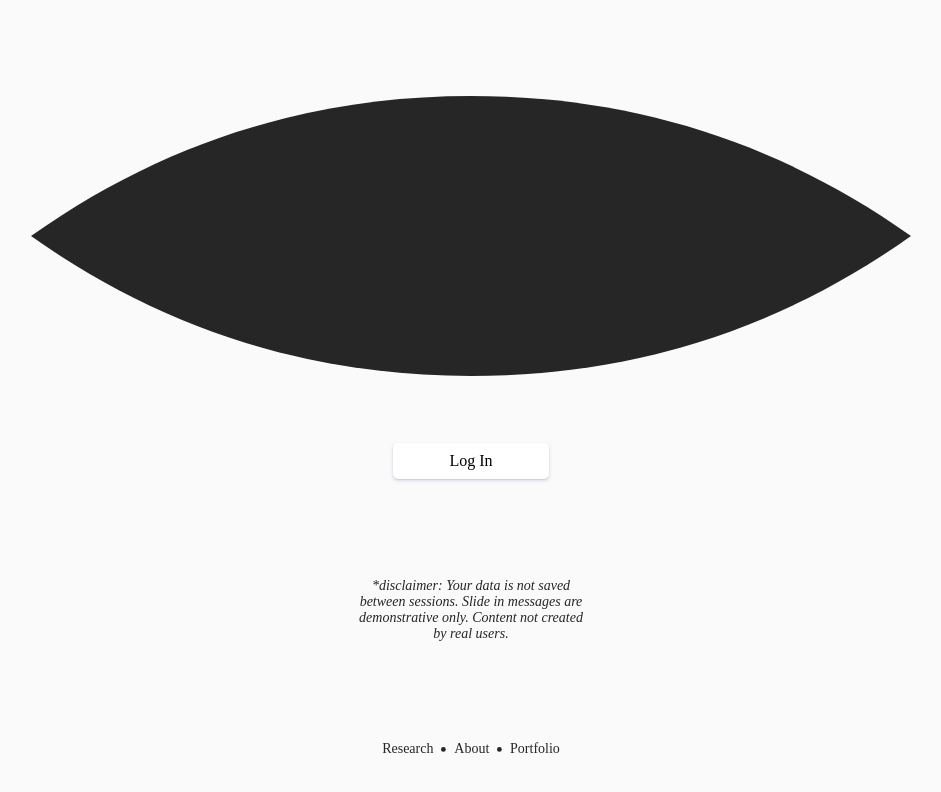
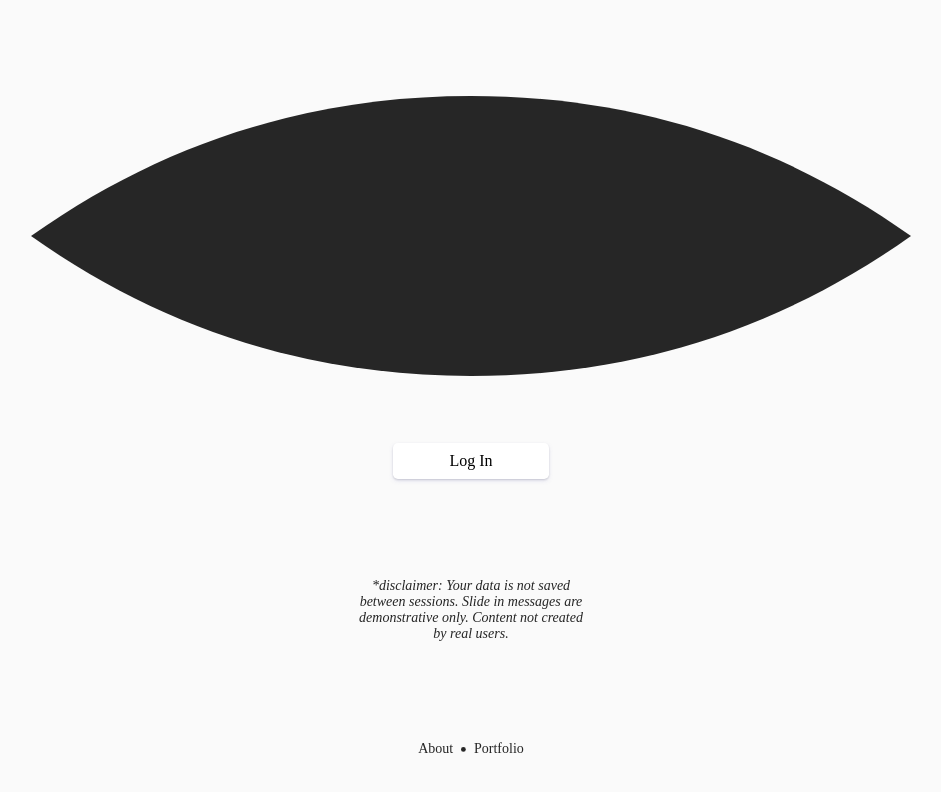
Before and after one commit to 31i0t/always_watching, a React (Create React App) app: page / in a window 1280 px wide. Shown: the top 792 px of the page, without its empty margins (169-1110 px from the left). Built offline with nearby package versions, Linux system fonts and the light colour scheme; a web font is replaced by a local one.

Commit message:
css updates

```diff
--- a/src/Components/Landing.js
+++ b/src/Components/Landing.js
@@ -34,8 +34,6 @@ function Landing(props) {
           created by real users.
         </p>
         <footer id="links">
-          <a href="https://makoski.net">Research</a>
-          <Circle className="circle"/>
           <a href="https://makoski.net">About</a>
           <Circle className="circle"/>
           <a href="https://makoski.net">Portfolio</a>
--- a/src/Styling/Feed.css
+++ b/src/Styling/Feed.css
@@ -7,7 +7,6 @@
     padding-top: 3rem;
     width: 100%;
     opacity: 0;
-    animation: fadein 1.5s ease forwards;
 }
 
 .feedSpinner, .feedLoadingSpinner {
```
